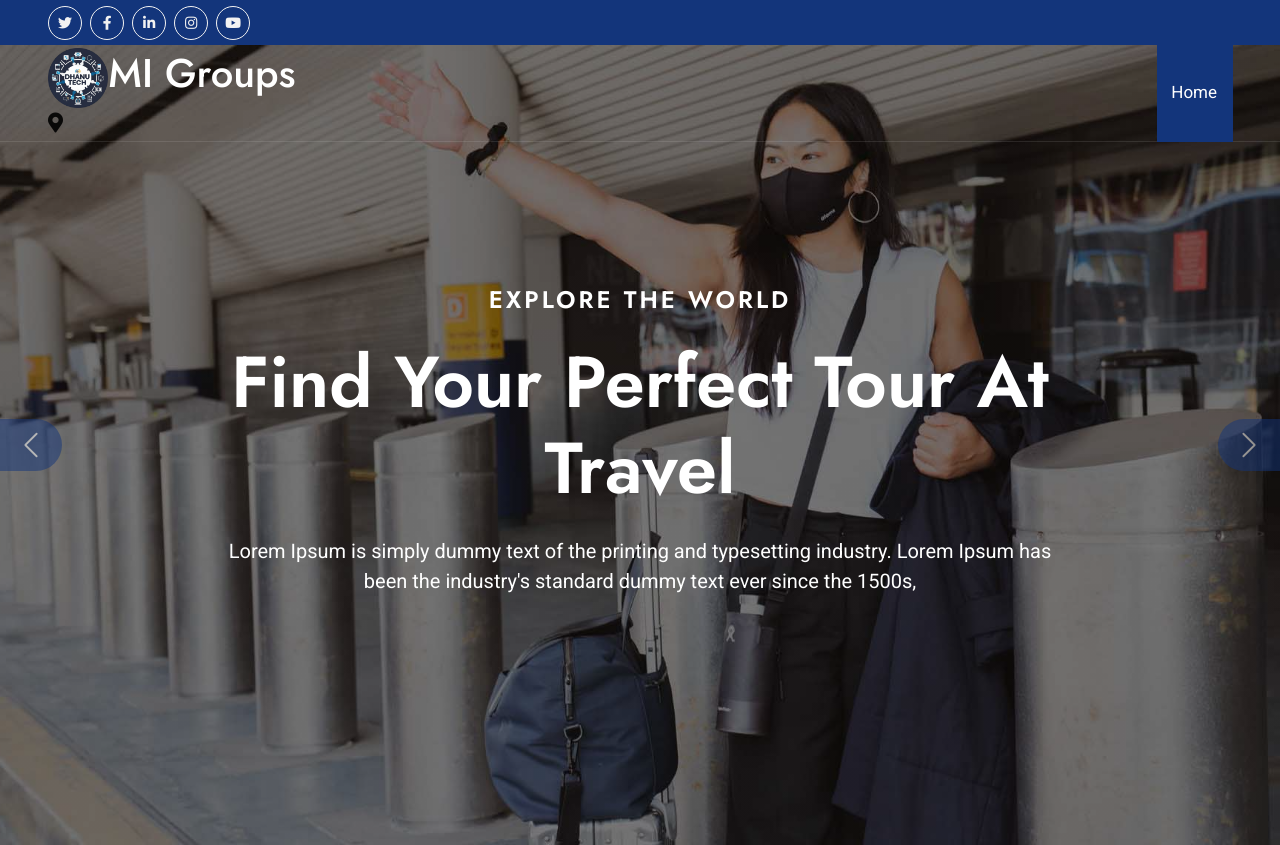
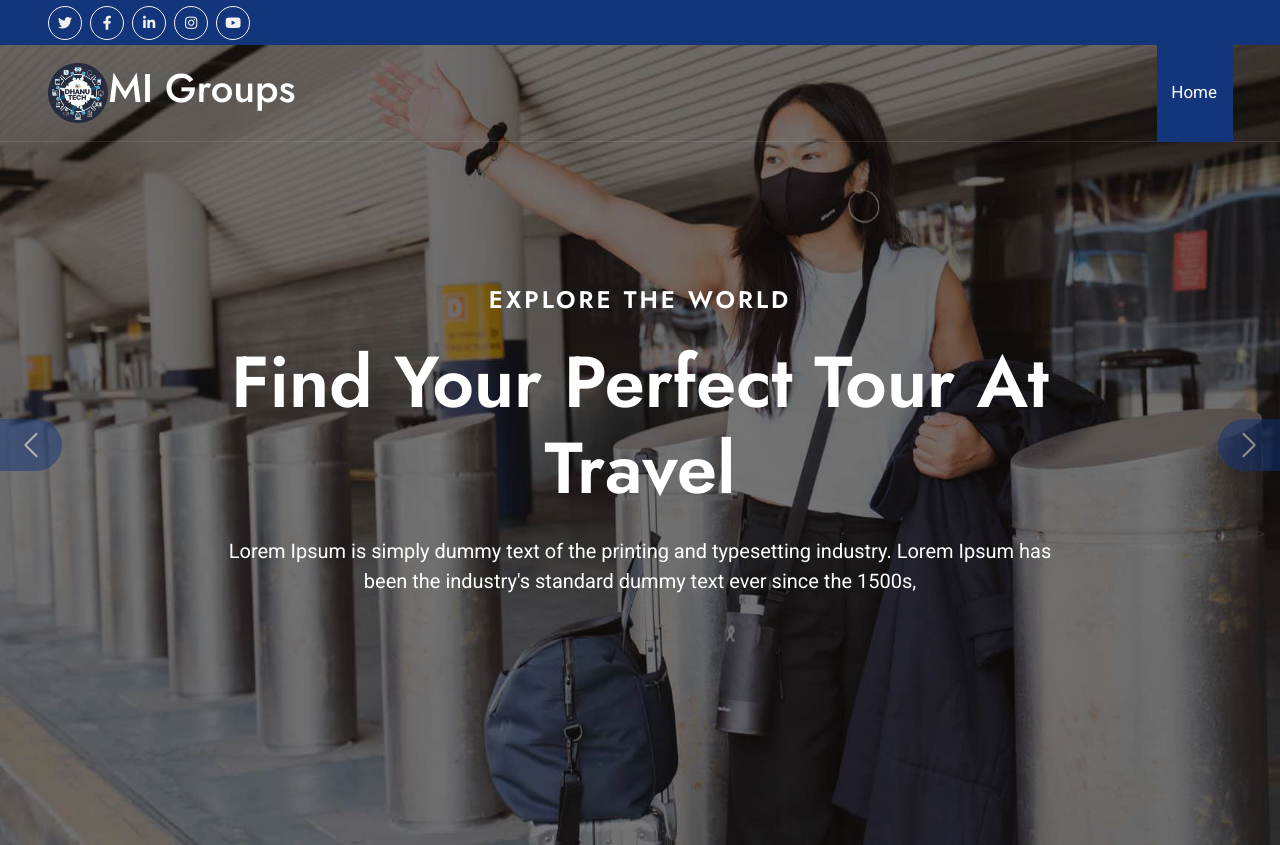
Before and after one commit to madushandbh94/MIGroups, a plain HTML site: page index.html in a window 1280 px wide. Shown: the top 845 px of the page. Drawn offline with nearby package versions, Linux system fonts and the light colour scheme.

Commit message:
Add files via upload

```diff
--- a/index.html
+++ b/index.html
@@ -78,7 +78,7 @@
             <nav class="navbar navbar-expand-lg navbar-light px-4 px-lg-5 py-3 py-lg-0">
                 <a href="" class="navbar-brand p-0">
                     <h1 class="m-0"><img src="img/MI_Logo.png" alt="Logo">MI Groups</h1>
-                    <i class="fa fa-map-marker-alt me-3"></i>
+                    <!--<i class="fa fa-map-marker-alt me-3"></i>-->
                 </a>
                 <button class="navbar-toggler" type="button" data-bs-toggle="collapse" data-bs-target="#navbarCollapse">
                     <span class="fa fa-bars"></span>
```
